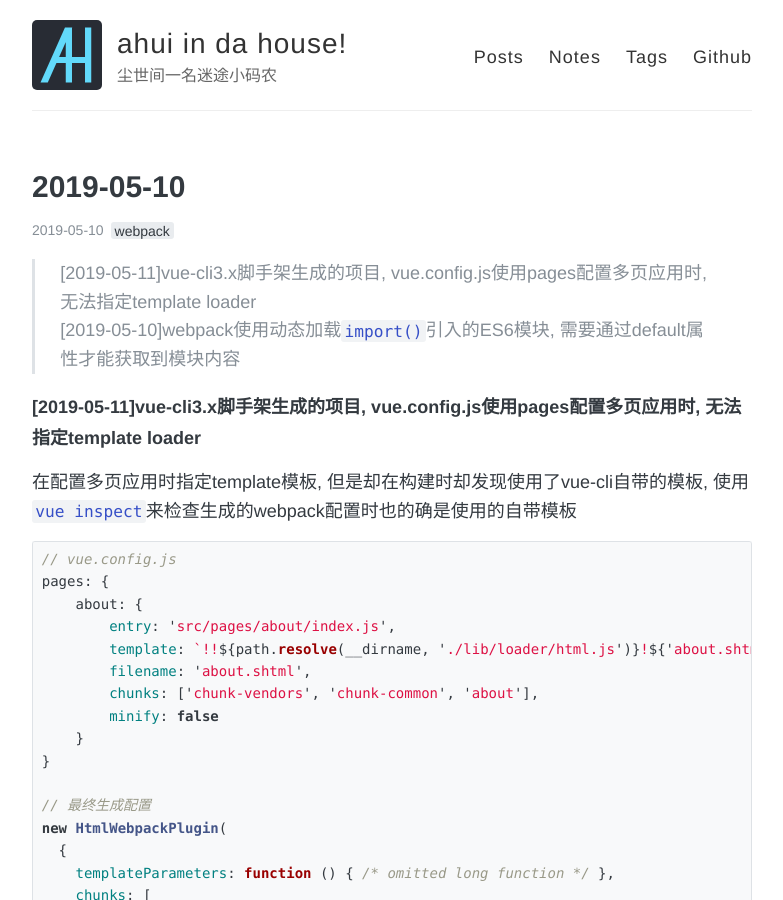
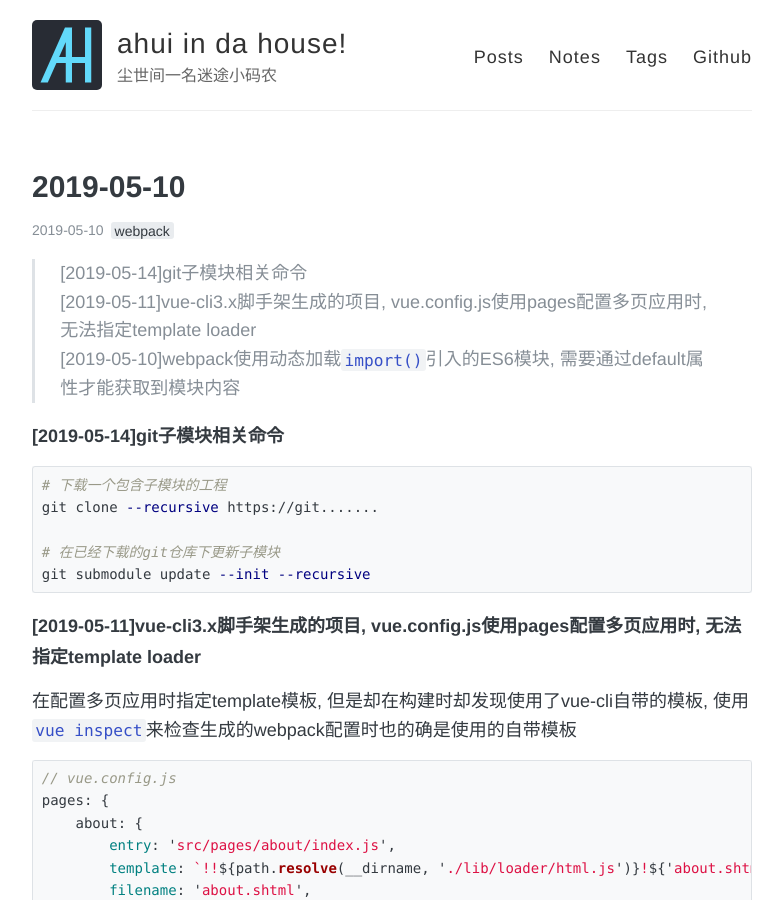
Before and after one commit to funkyLover/blog, a Jekyll site: the page built from notes/_posts/2020-05-10-notes.md, in a window 1280 px wide and 900 px high. Shown: the whole window, without its empty margins (248-1031 px from the left). Built offline with Jekyll 4.4.1, drawn with Linux system fonts in a browser that asks for light colours; comment, search, counter and statistics services are not loaded.

Commit message:
[note]add;

````diff
--- a/notes/_posts/2020-05-10-notes.md
+++ b/notes/_posts/2020-05-10-notes.md
@@ -7,8 +7,19 @@ comments: true
 share: true
 ---
 
+> [2019-05-14]git子模块相关命令 <br>
 > [2019-05-11]vue-cli3.x脚手架生成的项目, vue.config.js使用pages配置多页应用时, 无法指定template loader <br>
 > [2019-05-10]webpack使用动态加载`import()`引入的ES6模块, 需要通过default属性才能获取到模块内容
+
+##### [2019-05-14]git子模块相关命令
+
+```bash
+# 下载一个包含子模块的工程
+git clone --recursive https://git.......
+
+# 在已经下载的git仓库下更新子模块
+git submodule update --init --recursive
+```
 
 ##### [2019-05-11]vue-cli3.x脚手架生成的项目, vue.config.js使用pages配置多页应用时, 无法指定template loader
 
````
